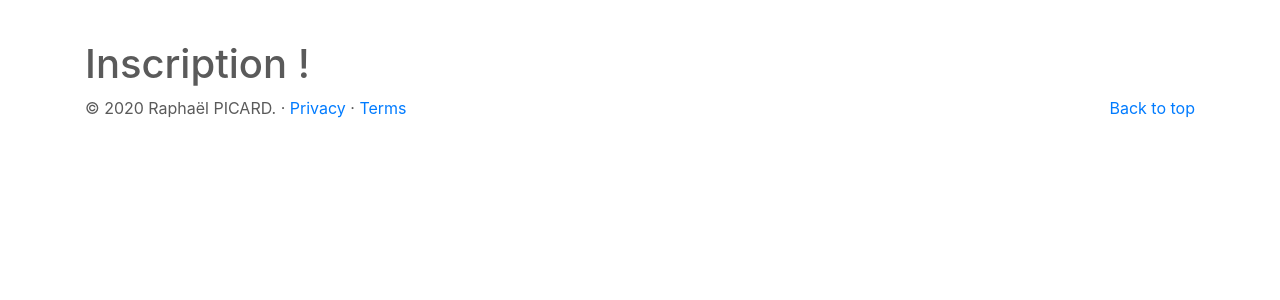
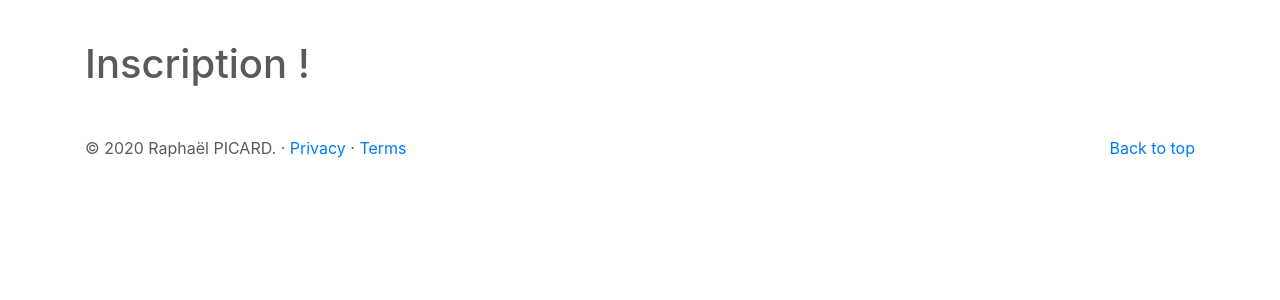
Before and after one commit to PicardRaphael/e-commerce, a Symfony app: template templates/register/index.html.twig in a window 1280 px wide. Shown: the part 56-356 px from the top of the page. Run offline with Twig, Linux system fonts and the light colour scheme; the template is opened without the code that fills it, so the values that code supplies are empty; some libraries are stand-ins or nearby versions.

Commit message:
Add margin to Footer

```diff
--- a/templates/base.html.twig
+++ b/templates/base.html.twig
@@ -132,7 +132,7 @@
         </div>
 
         <!-- FOOTER -->
-        <footer class=" container">
+        <footer class="container mt-5">
             <p class="float-right">
                 <a href="#">Back to top</a>
             </p>
```
